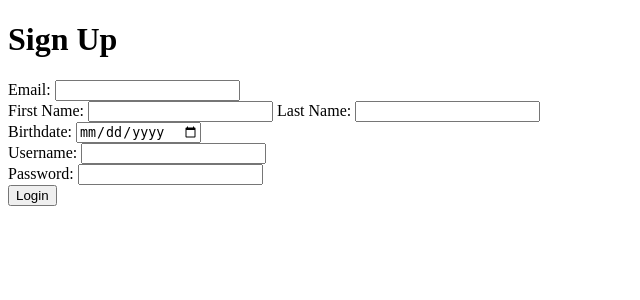
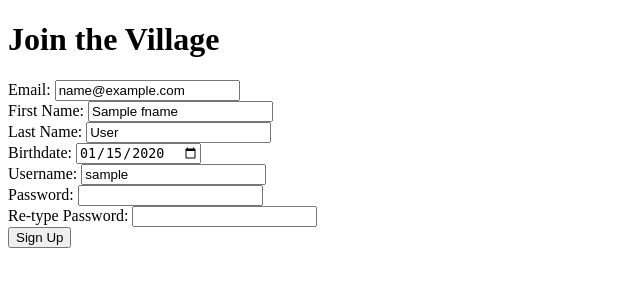
Before and after one commit to norrismei/bgvillage_marketplace, a Flask app: template templates/signup.html in a window 1280 px wide. Shown: the top 300 px of the page, without its empty margins (0-640 px from the left). Run offline with Flask 2, Linux system fonts and the light colour scheme; the template is opened without the code that fills it: most values are stand-ins (such as "Sample title", 1, 10 or a date in 2020); some libraries are stand-ins or nearby versions.

Commit message:
Completed sign-up form, including existing username and matching password check

```diff
--- a/server.py
+++ b/server.py
@@ -57,7 +57,15 @@ def show_sign_up():
     """View sign up form"""
 
 
-    return render_template('signup.html', email_warning=False)
+    return render_template('signup.html',
+                            email_warning=False,
+                            username_warning=False,
+                            password_warning=False,
+                            email="",
+                            username="",
+                            fname="",
+                            lname="",
+                            birthdate="")
 
 
 @app.route('/process-sign-up', methods=['POST'])
@@ -67,11 +75,32 @@ def handle_sign_up():
     email = request.form.get('email')
     email_warning = helper.check_email(email)
 
-    if email_warning:
+    username = request.form.get('username')
+    username_warning = helper.check_username(username)
+
+    password = request.form.get('password')
+    repeat_password = request.form.get('repeat-password')
+    password_warning = helper.check_if_not_same(password, repeat_password)
+
+    fname = request.form.get('fname')
+    lname = request.form.get('lname')
+    birthdate = request.form.get('birthdate')
+
+    if email_warning or username_warning or password_warning:
         return render_template('signup.html',
-                                email_warning=email_warning)
+                                email_warning=email_warning,
+                                username_warning=username_warning,
+                                password_warning=password_warning,
+                                email=email,
+                                username=username,
+                                fname=fname,
+                                lname=lname,
+                                birthdate=birthdate)
 
-    flash("Welcome to Board Game Village!")
+    crud.create_user(username, fname, lname, email, password, birthdate)
+    session['current_user'] = username
+
+    flash(f"Welcome to the Village, {username}")
     return redirect(f'/users/{username}')
 
 
@@ -88,6 +117,12 @@ def handle_logout():
 @app.route('/')
 def show_homepage():
     """View homepage"""
+
+    if 'current_user' not in session:
+        return redirect('/login')
+    else:
+        username = session['current_user']
+        return redirect(f'/users/{username}')
 
     return render_template('homepage.html')
 
--- a/templates/signup.html
+++ b/templates/signup.html
@@ -7,13 +7,13 @@
 
 {% block body %}
 
-<h1>Sign Up</h1>
+<h1>Join the Village</h1>
 
 <form action="/process-sign-up" method="POST" id="signup-form">
 
   <div id="email-field">
     <label for="email-input">Email: </label>
-    <input type="text" name="email" id="email-input">
+    <input type="email" name="email" id="email-input" value="{{ email }}" required>
     {% if email_warning %}
       An account already exists with that email
     {% endif %}
@@ -21,27 +21,41 @@
 
   <div>
     <label for="first-name-input">First Name: </label>
-    <input type="text" name="fname" id="first-name-input">
+    <input type="text" name="fname" id="first-name-input" value="{{ fname }}" required>
+  </div>
+
+  <div>
     <label for="last-name-input">Last Name: </label>
-    <input type="text" name="lname" id="last-name-input">
+    <input type="text" name="lname" id="last-name-input" value="{{ lname }}" required>
   </div>
 
   <div>
     <label for="birthdate">Birthdate: </label>
-    <input type="date" name="birthdate" id="birthdate">
+    <input type="date" name="birthdate" id="birthdate" value="{{ birthdate }}">
   </div>
 
   <div>
     <label for="username-input">Username: </label>
-    <input type="text" name="username" id="username-input">
+    <input type="text" name="username" id="username-input" value="{{ username }}" required>
+    {% if username_warning %}
+      This username is already taken
+    {% endif %}
   </div>
 
   <div>
     <label for="password-input">Password: </label>
-    <input type="password" name="password" id="password-input">
+    <input type="password" name="password" id="password-input" required>
+    {% if password_warning %}
+      Entered passwords did not match
+    {% endif %}
   </div>
 
-  <button type="submit">Login</button>
+  <div>
+    <label for="repeat-password-input">Re-type Password: </label>
+    <input type="password" name="repeat-password" id="repeat-password-input" required>
+  </div>
+
+  <button type="submit">Sign Up</button>
 </form>
 
 <script src="/static/js/signup.js"></script>
```
Also changed, not shown: helper.py (+20 -0 lines), templates/homepage.html (+1 -14 lines), templates/login.html (+8 -5 lines).
